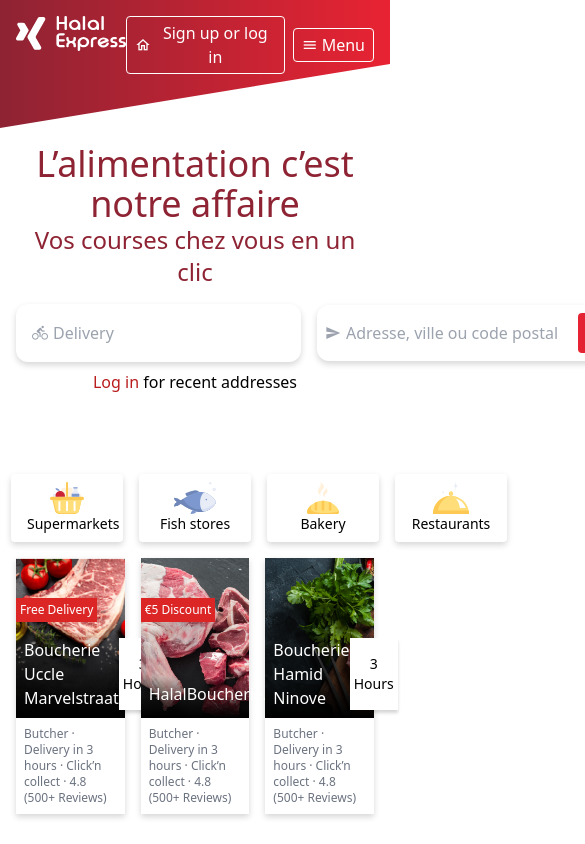
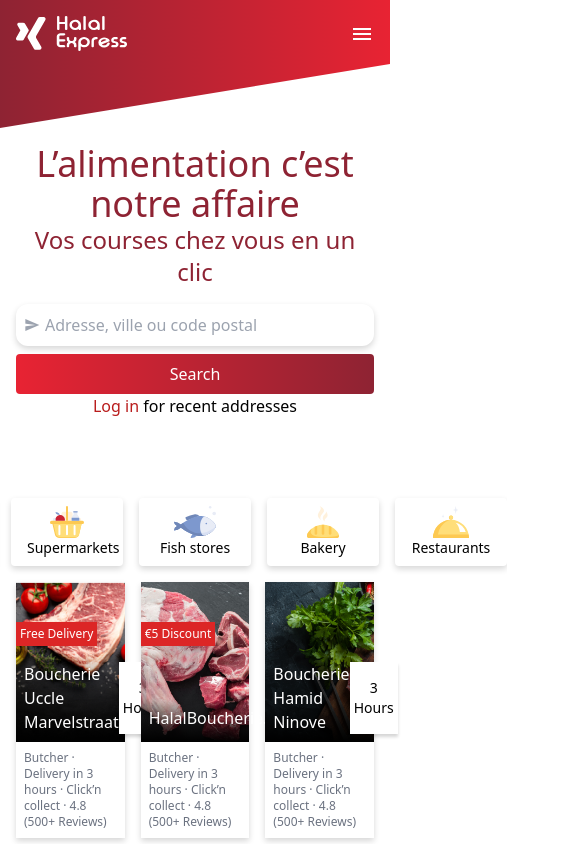
Before and after one commit to Lino004/hotalexpress, a Vue app: page / in a window 390 px wide. Shown: the top 844 px of the page, 585 px wide, since content can reach past the window. Built offline with nearby package versions, Linux system fonts and the light colour scheme.

Commit message:
vue mobile home

```diff
--- a/src/components/general/NavBar.vue
+++ b/src/components/general/NavBar.vue
@@ -6,17 +6,22 @@
           <img src="@/assets/images/logo.svg" alt="">
         </div>
         <div class="flex items-center">
-          <button class="border border-white rounded mr-2 py-1 px-2 text-white flex items-center">
+          <button class="border border-white rounded mr-2 py-1 px-2 text-white hidden md:flex items-center">
             <span class="mr-1">
               <i class="mdi mdi-home-outline"></i>
             </span>
             Sign up or log in
           </button>
-          <button class="border border-white rounded py-1 px-2 text-white flex items-center">
+          <button class="border border-white rounded py-1 px-2 text-white hidden md:flex items-center">
             <span class="mr-1">
               <i class="mdi mdi-menu"></i>
             </span>
             Menu
+          </button>
+          <button class="text-white text-2xl md:hidden items-center">
+            <span class="">
+              <i class="mdi mdi-menu"></i>
+            </span>
           </button>
         </div>
       </div>
--- a/src/views/Home.vue
+++ b/src/views/Home.vue
@@ -8,8 +8,8 @@
       <h1 class="text-2xl text-grid1 text-center">
         Vos courses chez vous en un clic
       </h1>
-      <section class="flex items-center mx-auto w-full md:w-3/4 space-x-4 mt-4 mb-2">
-        <div class="flex-initial p-4 rounded-xl shadow-box1 flex items-center">
+      <section class="flex items-center mx-auto w-full md:w-3/4 md:space-x-4 mt-4 mb-2">
+        <div class="flex-initial p-4 rounded-xl shadow-box1 hidden md:flex items-center">
           <span class="mr-1 text-gray-400">
             <i class="mdi mdi-bike"></i>
           </span>
@@ -24,11 +24,14 @@
           <input
             class="flex-1 border border-transparent focus:outline-none focus:border-transparent"
             placeholder="Adresse, ville ou code postal">
-          <button class="flex-initial bg-gradient-to-r from-grid2 to-grid1 py-2 px-4 rounded text-white">
+          <button class="flex-initial bg-gradient-to-r from-grid2 to-grid1 py-2 px-4 rounded text-white hidden md:block">
             Search
           </button>
         </div>
       </section>
+      <button class="bg-gradient-to-r from-grid2 to-grid1 py-2 px-4 rounded text-white md:hidden w-full">
+        Search
+      </button>
       <div class="text-center">
         <a class="text-red-700">Log in</a> for recent addresses
       </div>
```
